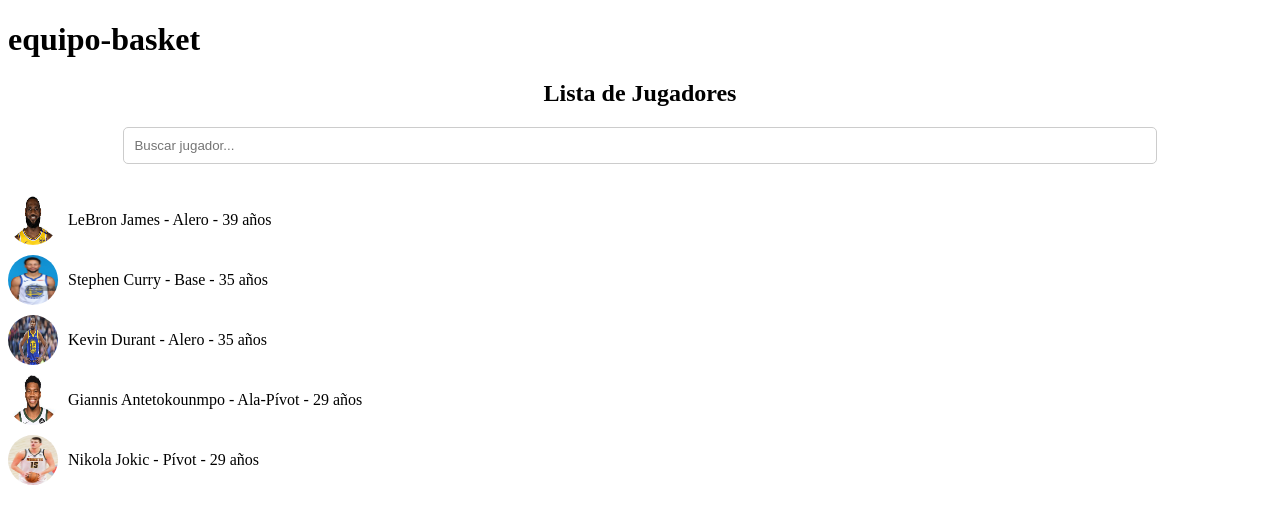
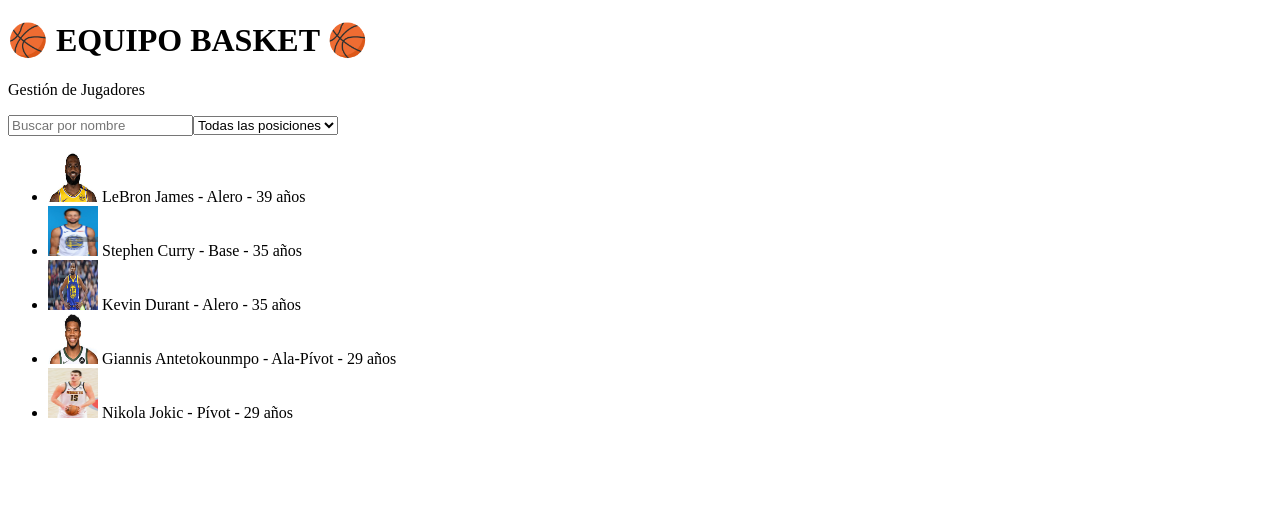
Before and after one commit to JordiPS89/equipo-basket-producto2, an Angular app: page / in a window 1280 px wide. Shown: the top 524 px of the page. Built offline with nearby package versions, Linux system fonts and the light colour scheme.

Commit message:
Primer commit del proyecto EQUIPO BASKET

```diff
--- a/src/app/app.component.html
+++ b/src/app/app.component.html
@@ -1,2 +1,9 @@
-<h1>{{ title }}</h1>
-<app-players></app-players>
+<header class="bg-dark text-white text-center p-4 shadow mb-4">
+    <h1 class="display-4 fw-bold">🏀 EQUIPO BASKET 🏀</h1>
+    <p class="lead mb-0">Gestión de Jugadores</p>
+  </header>
+
+  <app-players (jugadorSeleccionadoEvent)="mostrarDetalle($event)"></app-players>
+
+  <app-detail [jugador]="jugadorSeleccionado"></app-detail>
+<app-media [videoUrl]="jugadorSeleccionado?.video"></app-media>
--- a/src/app/app.component.ts
+++ b/src/app/app.component.ts
@@ -1,14 +1,30 @@
-import { Component } from '@angular/core';
-import { CommonModule } from '@angular/common';
+import { Component, HostListener } from '@angular/core';
 import { PlayersComponent } from './components/players/players.component';
+import { DetailComponent } from './components/detail/detail.component';
+import { MediaComponent } from './components/media/media.component'; // ✅
 
 @Component({
   selector: 'app-root',
   standalone: true,
-  imports: [CommonModule, PlayersComponent], // Importar el componente Players
+  imports: [PlayersComponent, DetailComponent, MediaComponent], // ✅
   templateUrl: './app.component.html',
   styleUrls: ['./app.component.css']
 })
 export class AppComponent {
-  title = 'equipo-basket';
+  jugadorSeleccionado: any = null;
+
+  mostrarDetalle(jugador: any) {
+    this.jugadorSeleccionado = jugador;
+  }
+
+  @HostListener('document:click', ['$event'])
+  cerrarDetalleSiClickFuera(event: MouseEvent) {
+    const clickedElement = event.target as HTMLElement;
+    const esClickDentroDelDetalle = clickedElement.closest('.detalle-container');
+    const esClickEnLista = clickedElement.closest('.jugadores-lista');
+
+    if (!esClickDentroDelDetalle && !esClickEnLista && this.jugadorSeleccionado) {
+      this.jugadorSeleccionado = null;
+    }
+  }
 }
--- a/src/app/components/detail/detail.component.css
+++ b/src/app/components/detail/detail.component.css
@@ -27,3 +27,10 @@
     border-radius: 8px; /* Bordes redondeados */
     box-shadow: 0px 4px 6px rgba(0, 0, 0, 0.1); /* Sombra para mejor diseño */
   }
+
+  .detalle-foto {
+    max-width: 100%;
+    height: auto;
+    max-height: 250px;
+    object-fit: cover;
+  }
--- a/src/app/components/detail/detail.component.html
+++ b/src/app/components/detail/detail.component.html
@@ -1,8 +1,14 @@
-<div class="detalle-container" *ngIf="jugador">
-    <h2>{{ jugador.nombre }}</h2>
+<div class="detalle-container card p-4 mx-auto mt-4" *ngIf="jugador" style="max-width: 400px;">
+    <h2 class="fw-bold">{{ jugador.nombre }} {{ jugador.apellidos }}</h2>
     <p><strong>Equipo:</strong> {{ jugador.equipo }}</p>
     <p><strong>Posición:</strong> {{ jugador.posicion }}</p>
     <p><strong>Edad:</strong> {{ jugador.edad }} años</p>
     <p><strong>Altura:</strong> {{ jugador.altura }}</p>
-    <img [src]="jugador.foto" alt="{{ jugador.nombre }}" class="jugador-imagen">
-</div>
+
+    <!-- Imagen con tamaño limitado -->
+    <img
+      [src]="jugador.foto"
+      alt="{{ jugador.nombre }}"
+      class="img-fluid rounded mt-3 detalle-foto"
+    />
+  </div>
--- a/src/app/components/detail/detail.component.ts
+++ b/src/app/components/detail/detail.component.ts
@@ -1,7 +1,10 @@
 import { Component, Input } from '@angular/core';
+import { CommonModule } from '@angular/common';
 
 @Component({
   selector: 'app-detail',
+  standalone: true,
+  imports: [CommonModule], // 👈 añade esto
   templateUrl: './detail.component.html',
   styleUrls: ['./detail.component.css']
 })
--- a/src/app/components/media/media.component.css
+++ b/src/app/components/media/media.component.css
@@ -0,0 +1,4 @@
+.media-container {
+    max-width: 600px;
+    margin: 0 auto;
+  }
--- a/src/app/components/media/media.component.html
+++ b/src/app/components/media/media.component.html
@@ -1 +1,6 @@
-<p>media works!</p>
+<div *ngIf="videoUrl" class="media-container mt-3">
+    <video width="100%" height="auto" controls>
+      <source [src]="videoUrl" type="video/mp4" />
+      Tu navegador no soporta la reproducción de vídeo.
+    </video>
+  </div>
--- a/src/app/components/players/players.component.html
+++ b/src/app/components/players/players.component.html
@@ -1,17 +1,36 @@
-<div class="players-container">
-  <h2>Lista de Jugadores</h2>
+<div class="filtros mb-3">
+  <input
+    type="text"
+    [(ngModel)]="filtroNombre"
+    placeholder="Buscar por nombre"
+    class="form-control mb-2"
+  />
 
-  <!-- Buscador -->
-  <input type="text" [(ngModel)]="filtro" placeholder="Buscar jugador..." class="search-bar" />
+  <select [(ngModel)]="filtroPosicion" class="form-control">
+    <option value="">Todas las posiciones</option>
+    <option value="Base">Base</option>
+    <option value="Alero">Alero</option>
+    <option value="Ala-Pívot">Ala-Pívot</option>
+    <option value="Pívot">Pívot</option>
+  </select>
+</div>
 
-  <!-- Lista de jugadores -->
-  <ul class="player-list">
-    <li *ngFor="let jugador of jugadores | jugadorFiltro:filtro" (click)="seleccionarJugador(jugador)">
-      <img [src]="jugador.foto" alt="{{ jugador.nombre }}" class="jugador-imagen">
-      <p>{{ jugador.nombre }} - {{ jugador.posicion }} - {{ jugador.edad }} años</p>
+<div class="jugadores-lista">
+  <ul class="list-unstyled">
+    <li
+      *ngFor="let jugador of jugadores | jugadorFiltro:filtroNombre:filtroPosicion"
+      (click)="seleccionarJugador(jugador)"
+      class="jugador-item d-flex align-items-center mb-2"
+      style="cursor: pointer"
+    >
+      <img
+        [src]="jugador.foto"
+        alt="{{ jugador.nombre }}"
+        class="rounded-circle me-2"
+        width="50"
+        height="50"
+      />
+      {{ jugador.nombre }} - {{ jugador.posicion }} - {{ jugador.edad }} años
     </li>
   </ul>
-
-  <!-- Componente de Detalle -->
-  <app-detail *ngIf="jugadorSeleccionado" [jugador]="jugadorSeleccionado"></app-detail>
 </div>
--- a/src/app/components/players/players.component.ts
+++ b/src/app/components/players/players.component.ts
@@ -1,6 +1,5 @@
-import { Component } from '@angular/core';
+import { Component, EventEmitter, Output } from '@angular/core';
 import { CommonModule } from '@angular/common';
-import { DetailComponent } from '../detail/detail.component';
 import { FormsModule } from '@angular/forms';
 import { JugadorFiltroPipe } from '../../pipes/jugador-filtro.pipe';
 import { JUGADORES } from '../../data/jugadores';
@@ -8,16 +7,24 @@
 @Component({
   selector: 'app-players',
   standalone: true,
-  imports: [CommonModule, DetailComponent, FormsModule, JugadorFiltroPipe], // Importando módulos necesarios
+  imports: [CommonModule, FormsModule, JugadorFiltroPipe], // DetailComponent eliminado porque no se usa aquí
   templateUrl: './players.component.html',
   styleUrls: ['./players.component.css']
 })
 export class PlayersComponent {
-  filtro: string = ''; // Variable de filtro
-  jugadores = JUGADORES; // Lista de jugadores
-  jugadorSeleccionado: any = null; // Jugador seleccionado
+  // Lista de jugadores y filtros
+  jugadores = JUGADORES;
+  filtroNombre: string = '';
+  filtroPosicion: string = '';
+
+  // Jugador seleccionado (usado solo para emitir al padre)
+  jugadorSeleccionado: any = null;
+
+  // Comunicación con el componente padre (app.component)
+  @Output() jugadorSeleccionadoEvent = new EventEmitter<any>();
 
   seleccionarJugador(jugador: any) {
     this.jugadorSeleccionado = jugador;
+    this.jugadorSeleccionadoEvent.emit(jugador);
   }
 }
--- a/src/app/data/jugadores.ts
+++ b/src/app/data/jugadores.ts
@@ -6,7 +6,8 @@
     edad: 39,
     altura: '2.06m',
     equipo: 'Los Angeles Lakers',
-    foto: 'assets/jugadores/lebron.jpg'
+    foto: 'assets/jugadores/lebron.jpg',
+    video: 'assets/videos/lebron.mp4'
   },
   {
     id: 2,
@@ -15,7 +16,8 @@
     edad: 35,
     altura: '1.88m',
     equipo: 'Golden State Warriors',
-    foto: 'assets/jugadores/curry.jpg'
+    foto: 'assets/jugadores/curry.jpg',
+    video: 'assets/videos/curry.mp4'
   },
   {
     id: 3,
@@ -24,7 +26,8 @@
     edad: 35,
     altura: '2.08m',
     equipo: 'Phoenix Suns',
-    foto: 'assets/jugadores/durant.jpg'
+    foto: 'assets/jugadores/durant.jpg',
+    video: 'assets/videos/durant.mp4'
   },
   {
     id: 4,
@@ -33,7 +36,8 @@
     edad: 29,
     altura: '2.11m',
     equipo: 'Milwaukee Bucks',
-    foto: 'assets/jugadores/giannis.jpg'
+    foto: 'assets/jugadores/giannis.jpg',
+    video: 'assets/videos/giannis.mp4'
   },
   {
     id: 5,
@@ -42,6 +46,7 @@
     edad: 29,
     altura: '2.11m',
     equipo: 'Denver Nuggets',
-    foto: 'assets/jugadores/jokic.jpg'
+    foto: 'assets/jugadores/jokic.jpg',
+    video: 'assets/videos/jokic.mp4'
   }
 ];
--- a/src/app/pipes/jugador-filtro.pipe.ts
+++ b/src/app/pipes/jugador-filtro.pipe.ts
@@ -5,13 +5,13 @@
   standalone: true
 })
 export class JugadorFiltroPipe implements PipeTransform {
-  transform(jugadores: any[], filtro: string): any[] {
-    if (!jugadores || !filtro) {
-      return jugadores;
-    }
-    return jugadores.filter(jugador =>
-      jugador.nombre.toLowerCase().includes(filtro.toLowerCase()) ||
-      jugador.posicion.toLowerCase().includes(filtro.toLowerCase())
-    );
+  transform(jugadores: any[], nombre: string, posicion: string): any[] {
+    if (!jugadores) return [];
+
+    return jugadores.filter(jugador => {
+      const coincideNombre = nombre ? jugador.nombre.toLowerCase().includes(nombre.toLowerCase()) : true;
+      const coincidePosicion = posicion ? jugador.posicion.toLowerCase().includes(posicion.toLowerCase()) : true;
+      return coincideNombre && coincidePosicion;
+    });
   }
 }
```
Also changed, not shown: src/app/components/media/media.component.ts (+6 -4 lines).
